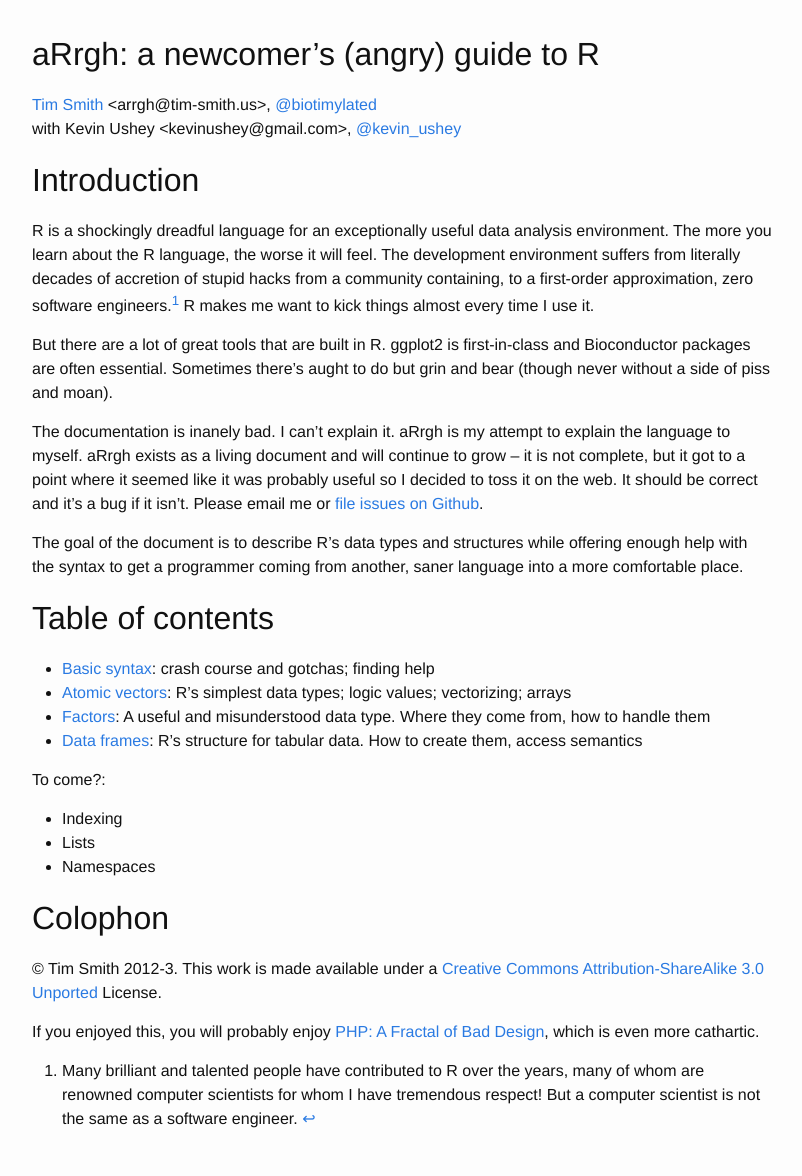
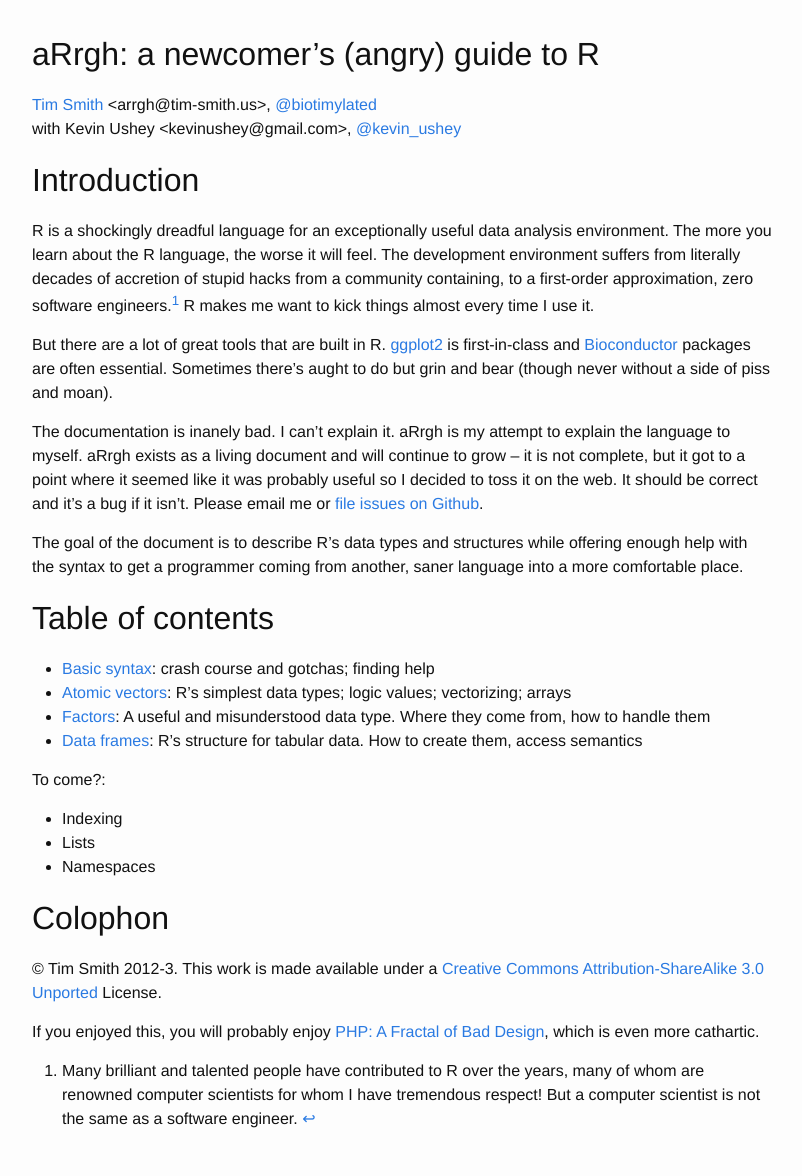
Before and after one commit to tdsmith/aRrgh, a Jekyll site: the page built from index.md, in a window 1280 px wide. Shown: the whole page, without its empty margins (238-1040 px from the left). Built offline with Jekyll 4.4.1, drawn with Linux system fonts in a browser that asks for light colours; part of the change alters nothing that is shown.

```diff
--- a/index.md
+++ b/index.md
@@ -12,7 +12,7 @@ R is a shockingly dreadful language for an exceptionally useful data analysis en
 
 [^engineers]: Many brilliant and talented people have contributed to R over the years, many of whom are renowned computer scientists for whom I have tremendous respect! But a computer scientist is not the same as a software engineer.
 
-But there are a lot of great tools that are built in R. ggplot2 is first-in-class and Bioconductor packages are often essential. Sometimes there's aught to do but grin and bear (though never without a side of piss and moan).
+But there are a lot of great tools that are built in R. [ggplot2](http://docs.ggplot2.org/current/) is first-in-class and [Bioconductor](https://bioconductor.org/) packages are often essential. Sometimes there's aught to do but grin and bear (though never without a side of piss and moan).
 
 The documentation is inanely bad. I can't explain it. aRrgh is my attempt to explain the language to myself. aRrgh exists as a living document and will continue to grow -- it is not complete, but it got to a point where it seemed like it was probably useful so I decided to toss it on the web. It should be correct and it's a bug if it isn't. Please email me or [file issues on Github](https://github.com/tdsmith/aRrgh/issues).
 
```
